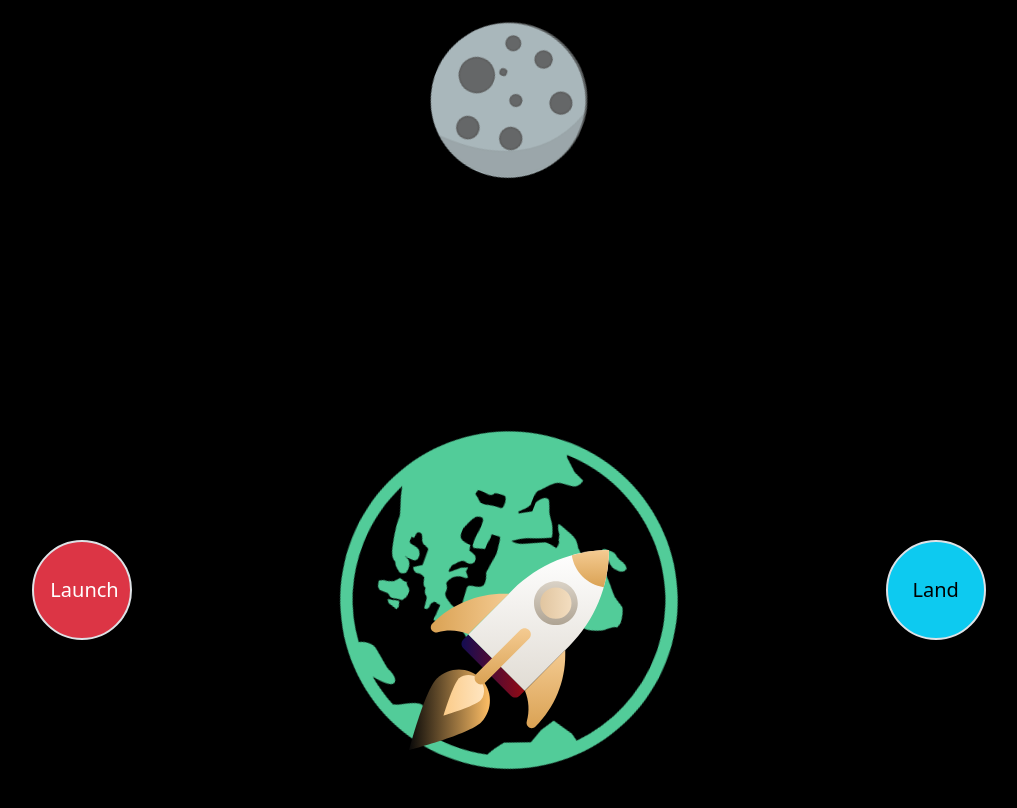
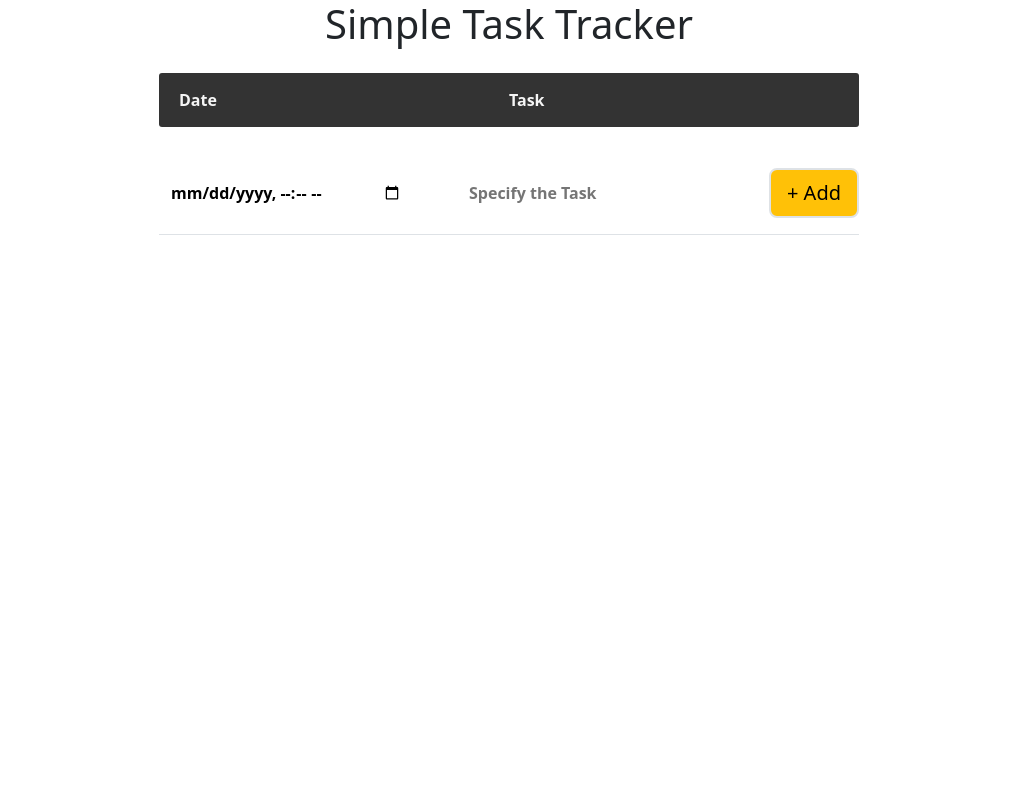
Before and after one commit to ljupchobozhinovski/react-exercises, a React (Create React App) app in the folder project-sandbox/: page / in a window 1280 px wide. Shown: the top 808 px of the page, without its empty margins (131-1148 px from the left). Built offline with nearby package versions, Linux system fonts and the light colour scheme.

Commit message:
add simple task tracker

```diff
--- a/project-sandbox/src/App.js
+++ b/project-sandbox/src/App.js
@@ -1,6 +1,7 @@
 import "./App.css";
-import CompoundInterestRateApp from "./projects/19-compound-interest-rate-calc/CompoundInterestRateApp";
-import SpacePenguinApp from "./projects/20-space-pinguin/SpacePenguinApp";
+import TaskTrackerApp from "./projects/21-task-tracker/TaskTrackerApp";
+// import CompoundInterestRateApp from "./projects/19-compound-interest-rate-calc/CompoundInterestRateApp";
+// import SpacePenguinApp from "./projects/20-space-pinguin/SpacePenguinApp";
 // import TextAnimationApp from "./projects/18-text-animation/TextAnimationApp";
 // import ResponsiveNav from "./projects/17-responsive-navigation/ResponsiveNav";
 // import NotesApp from "./projects/16-notes-app/NotesApp";
@@ -42,7 +43,8 @@
       {/* <ResponsiveNav /> */}
       {/* <TextAnimationApp /> */}
       {/* <CompoundInterestRateApp /> */}
-      <SpacePenguinApp />
+      {/* <SpacePenguinApp /> */}
+      <TaskTrackerApp />
     </div>
   );
 }
--- /dev/null
+++ b/project-sandbox/src/projects/21-task-tracker/NewTask.jsx
@@ -0,0 +1,26 @@
+import React from "react";
+import { NewTaskStyle } from "./TableStyle";
+import Button from "../Components/Button";
+import { RiDeleteBin6Fill } from "react-icons/ri";
+
+export default function NewTask({ type, date, onDelete, onTaskClick }) {
+  return (
+    <NewTaskStyle onClick={onTaskClick}>
+      <div>
+        <h3>{type}</h3>
+        <small className="text-danger">{date}</small>
+      </div>
+      <Button
+        btnClass={"btn-light"}
+        text=""
+        icon={
+          <RiDeleteBin6Fill
+            className="text-danger fs-2"
+            style={{ userSelect: "none", pointerEvents: "none" }}
+          />
+        }
+        onClick={onDelete}
+      />
+    </NewTaskStyle>
+  );
+}
--- /dev/null
+++ b/project-sandbox/src/projects/21-task-tracker/TableStyle.jsx
@@ -0,0 +1,59 @@
+import styled from "styled-components";
+
+export const TableStyle = styled.div`
+  width: 700px;
+  margin: auto;
+  font-weight: 600;
+  ul.table-head {
+    display: grid;
+    grid-template-columns: repeat(2, 1fr);
+    background-color: #333;
+    color: whitesmoke;
+    border-radius: 3px;
+    padding: 15px 20px;
+    margin-top: 25px;
+    margin-bottom: 25px;
+  }
+  ul.table-row {
+    margin-bottom: 25px;
+    & li {
+      background-color: whitesmoke;
+      box-shadow: 0px 0px 5px 5px rgba(0, 0, 0, 0.2);
+      border-radius: 3px;
+      padding: 25px 30px;
+
+      margin-bottom: 25px;
+      transition: all 0.2s ease;
+      &:hover {
+        cursor: pointer;
+        box-shadow: none;
+      }
+      &:nth-child(even) {
+        background-color: rgba(62, 134, 183, 0.1);
+      }
+      &:nth-child(odd) {
+        background-color: rgba(62, 134, 183, 0.3);
+      }
+      &.completed {
+        color: gray;
+        background-color: lightgray;
+        box-shadow: none;
+      }
+    }
+  }
+
+  input {
+    border: none;
+    padding: 0.35rem 0.75rem;
+    font-weight: bold;
+    font-size: 0.9;
+  }
+  input:hover {
+    background: rgba(104, 104, 104, 0.2);
+  }
+`;
+
+export const NewTaskStyle = styled.li`
+  display: flex;
+  justify-content: space-between;
+`;
--- /dev/null
+++ b/project-sandbox/src/projects/21-task-tracker/TaskTrackerApp.jsx
@@ -0,0 +1,76 @@
+import React, { useState } from "react";
+import Title from "../Components/Title";
+import Task from "../Components/Task";
+import { TableStyle } from "./TableStyle";
+import NewTask from "./NewTask";
+export default function TaskTrackerApp() {
+  const [newTask, setNewTask] = useState({
+    date: "",
+    type: "",
+    completed: ""
+  });
+
+  const handleChangeDate = (e) => {
+    setNewTask({ ...newTask, date: e.target.value });
+  };
+
+  const handleChangeType = (e) => {
+    setNewTask({ ...newTask, type: e.target.value });
+  };
+
+  let tasks = [
+    {
+      date: "",
+      type: ""
+    }
+  ];
+
+  const [taskList, setTaskList] = useState(tasks);
+
+  const addNewTask = () => {
+    setTaskList([...taskList, { date: newTask.date, type: newTask.type }]);
+  };
+
+  const handleCompleted = (e) => {
+    e.target.classList.toggle("completed");
+  };
+
+  const handleDelete = (e) => {
+    window.confirm("Do you really want to delete this task?") &&
+      e.target.parentElement.remove();
+  };
+
+  return (
+    <div className="container">
+      <Title text={"Simple Task Tracker"} classes={"text-center fs-1"} />
+      <TableStyle>
+        <ul className="table-head list-unstyled">
+          <li>Date</li>
+          <li>Task</li>
+        </ul>
+
+        <Task
+          date={newTask.date}
+          setDate={handleChangeDate}
+          type={newTask.type}
+          setType={handleChangeType}
+          onClick={addNewTask}
+        />
+
+        <ul className="table-row list-unstyled">
+          {taskList.map((task, index) => {
+            return task.date !== "" && task.type !== "" ? (
+              <NewTask
+                key={index}
+                date={task.date}
+                type={task.type}
+                onTaskClick={handleCompleted}
+                onDelete={handleDelete}
+              />
+            ) : null;
+          })}
+        </ul>
+      </TableStyle>
+    </div>
+  );
+}
--- /dev/null
+++ b/project-sandbox/src/projects/Components/Task.jsx
@@ -0,0 +1,16 @@
+import React from "react";
+import Button from "../Components/Button";
+export default function Task({ date, type, setDate, setType, onClick }) {
+  return (
+    <div className="d-flex justify-content-between border-bottom mb-3 py-3">
+      <input type="datetime-local" value={date} onChange={setDate} />
+      <input
+        type="text"
+        value={type}
+        onChange={setType}
+        placeholder="Specify the Task"
+      />
+      <Button text={"+ Add"} btnClass={"btn-warning"} onClick={onClick} />
+    </div>
+  );
+}
```
